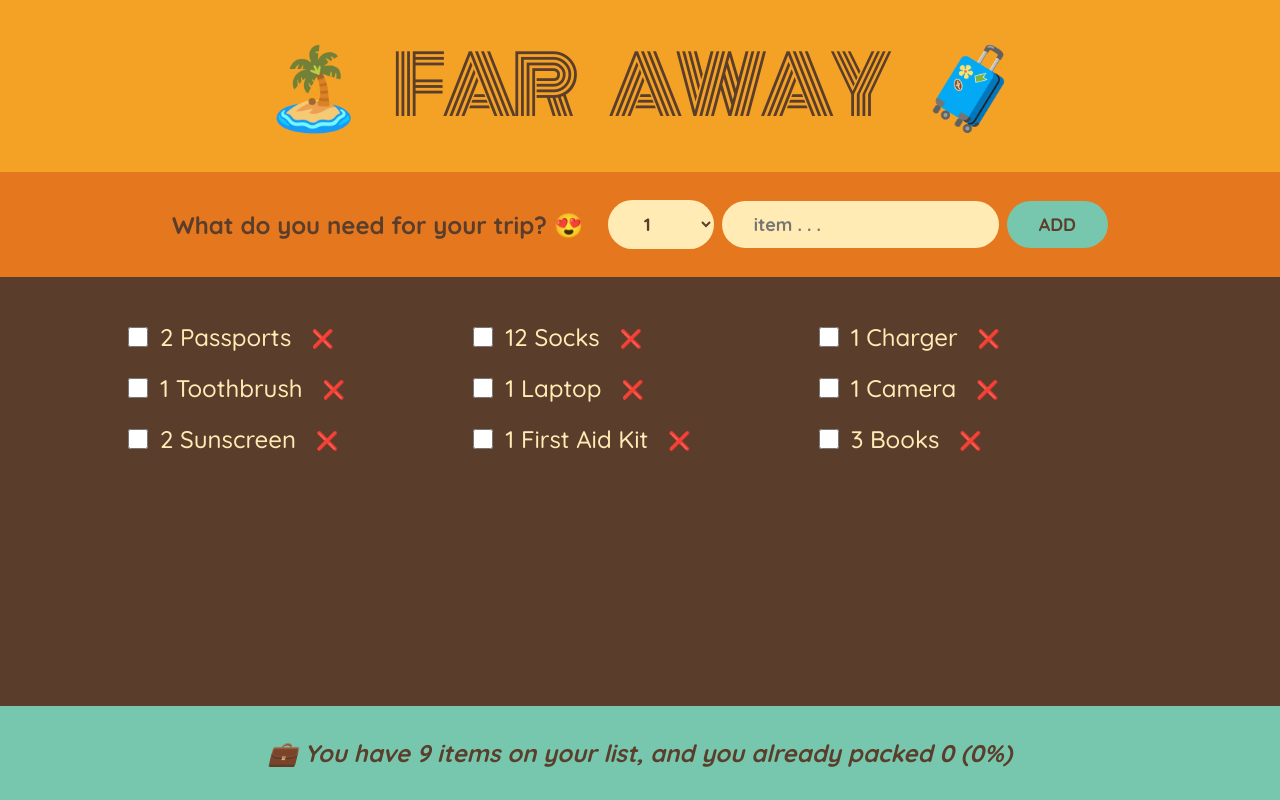
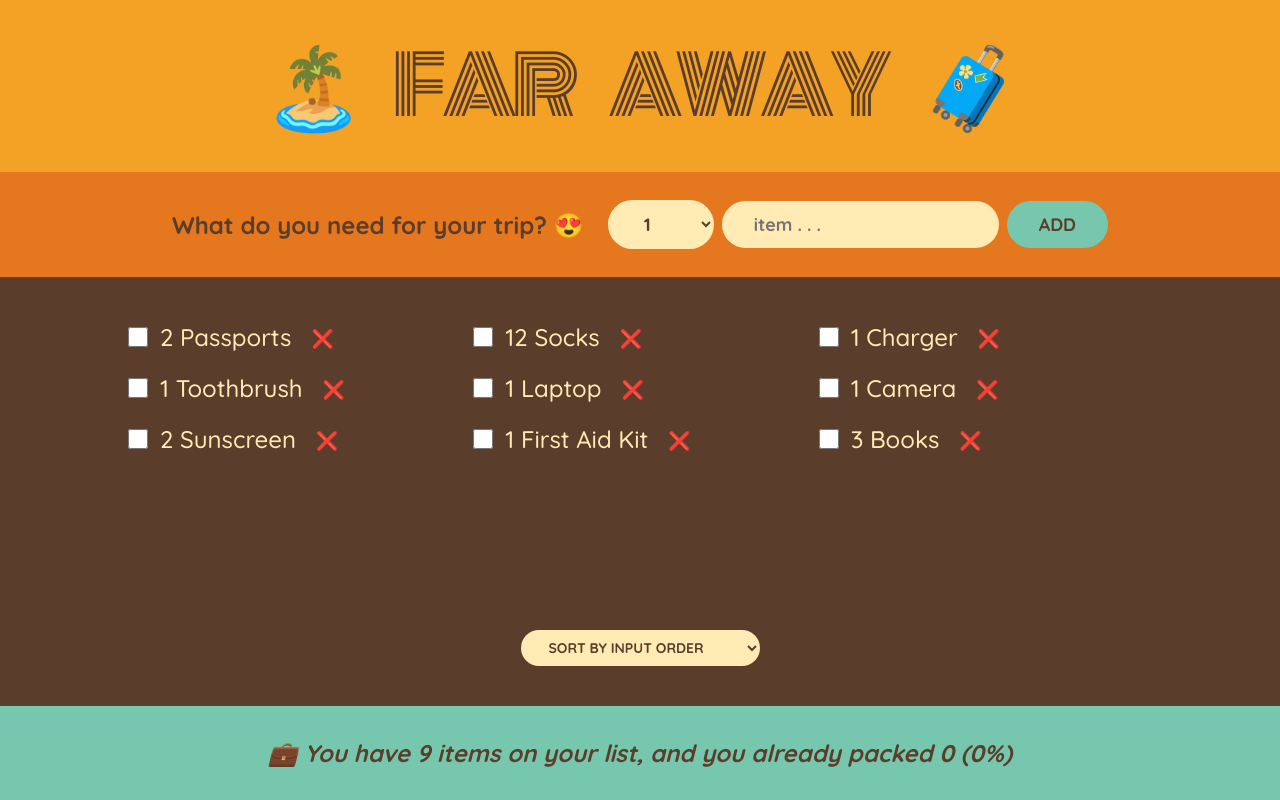
Before and after one commit to AnasHany2193/Travel-List, a React (Create React App) app: page / in a window 1280 px wide. Built offline with nearby package versions, Linux system fonts and the light colour scheme.

Commit message:
🔢 Sorting Items

```diff
--- a/src/App.js
+++ b/src/App.js
@@ -93,10 +93,21 @@
 }
 
 function PackingList({ items, onDeleteItem, onToggleItem }) {
+  const [sortBy, setSortBy] = useState("input");
+
+  let sortedItem;
+
+  sortedItem =
+    sortBy === "description"
+      ? items.slice().sort((a, b) => a.description.localeCompare(b.description))
+      : sortBy === "packed"
+      ? items.slice().sort((a, b) => Number(a.packed) - Number(b.packed))
+      : items;
+
   return (
     <div className="list">
       <ul style={{ height: "100%" }}>
-        {items.map((item) => (
+        {sortedItem.map((item) => (
           <Item
             item={item}
             key={item.id}
@@ -105,6 +116,14 @@
           />
         ))}
       </ul>
+
+      <div className="actions">
+        <select value={sortBy} onChange={(e) => setSortBy(e.target.value)}>
+          <option value="input">Sort by input order</option>
+          <option value="description">Sort by description</option>
+          <option value="packed">Sort by packed status</option>
+        </select>
+      </div>
     </div>
   );
 }
```
